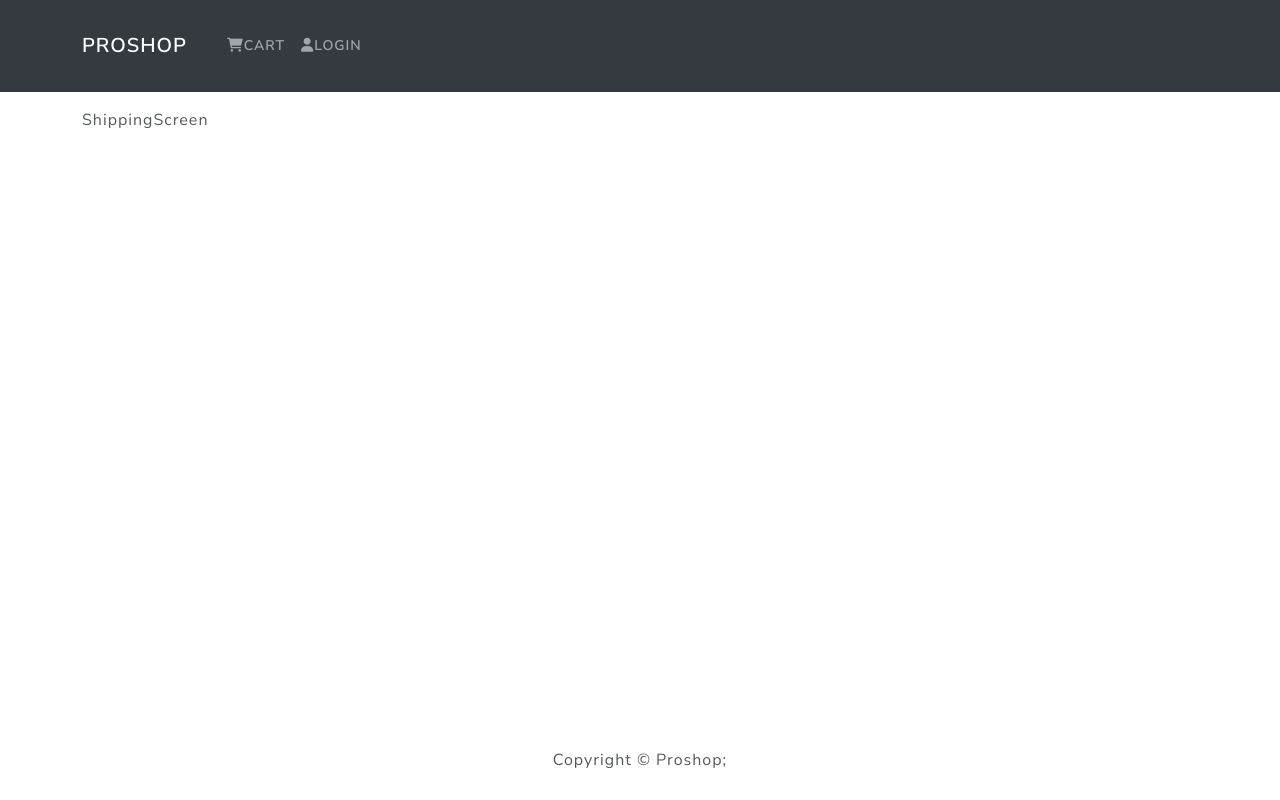
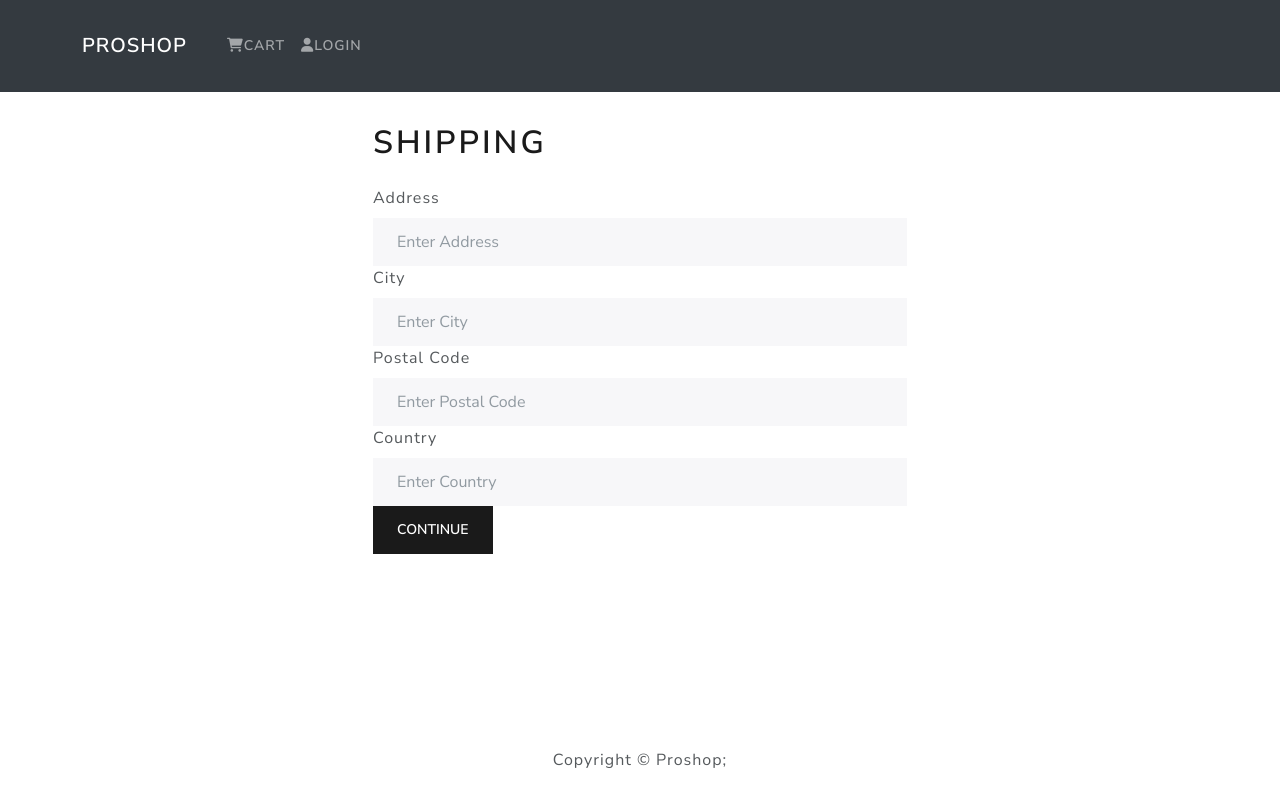
Before and after one commit to coding-with-ali/Ecom-web-app, a React (Create React App) app in the folder front-end/: page /shipping in a window 1280 px wide. Built offline with nearby package versions, Linux system fonts and the light colour scheme.

Commit message:
designed the shiping screen

```diff
--- a/front-end/src/screens/ShippingScreen.js
+++ b/front-end/src/screens/ShippingScreen.js
@@ -1,8 +1,77 @@
-import React from 'react'
+
+import React, {useState,useEffect} from 'react';
+import {Form, Button} from 'react-bootstrap';
+import FormCotainer from '../components/FormContainer';
+import {useDispatch, useSelector} from 'react-redux';
+import { useNavigate } from 'react-router-dom';
+
+
 
 function ShippingScreen() {
+  const history = useNavigate();
+  const [address,setAddress] = useState('')
+  const [city,setCity] = useState('')
+  const [postalCode,setPostalCode] = useState('')
+  const [country,setCountry] = useState('')
+
+  const submitHandler = (e) => {
+    e.preventDefault()
+    console.log('submited')
+  }
   return (
-    <div>ShippingScreen</div>
+    <FormCotainer>
+      <h1>Shipping</h1>
+      <Form onSubmit={submitHandler}>
+      <Form.Group controlId = 'address'>
+               <Form.Label>Address</Form.Label>
+            <Form.Control
+            required
+              type='text'
+              placeholder = 'Enter Address'
+              value={address? address : ''}
+              onChange={(e)=> setAddress(e.target.value)}
+            ></Form.Control>
+          </Form.Group>
+
+          <Form.Group controlId = 'city'>
+               <Form.Label>City</Form.Label>
+            <Form.Control
+            required
+              type='text'
+              placeholder = 'Enter City'
+              value={city? city : ''}
+              onChange={(e)=> setCity(e.target.value)}
+            ></Form.Control>
+          </Form.Group>
+
+          <Form.Group controlId = 'postalCode'>
+               <Form.Label>Postal Code</Form.Label>
+            <Form.Control
+            required
+              type='text'
+              placeholder = 'Enter Postal Code'
+              value={postalCode? postalCode : ''}
+              onChange={(e)=> setPostalCode(e.target.value)}
+            ></Form.Control>
+          </Form.Group>
+
+          <Form.Group controlId = 'country'>
+               <Form.Label>Country</Form.Label>
+            <Form.Control
+            required
+              type='text'
+              placeholder = 'Enter Country'
+              value={country? country : ''}
+              onChange={(e)=> setCountry(e.target.value)}
+            ></Form.Control>
+          </Form.Group>
+
+          <Button type='submit' variant='primary'>
+            Continue
+          </Button>
+
+      </Form>
+    </FormCotainer>
   )
 }
 
```
